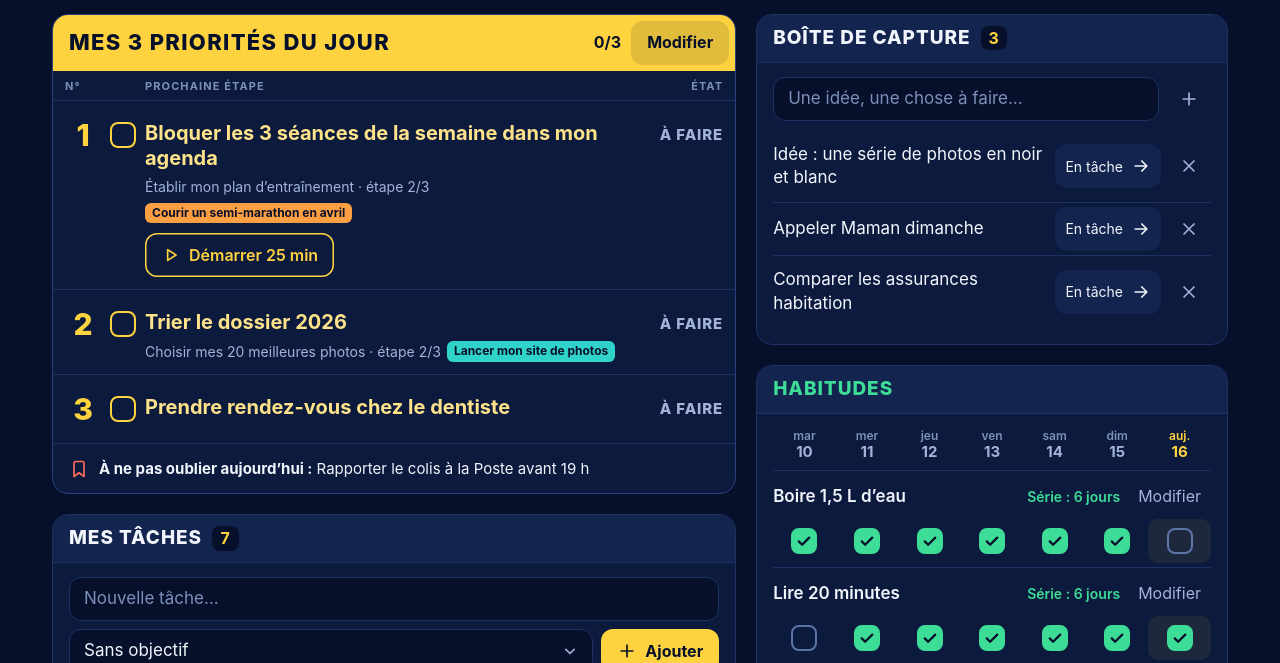
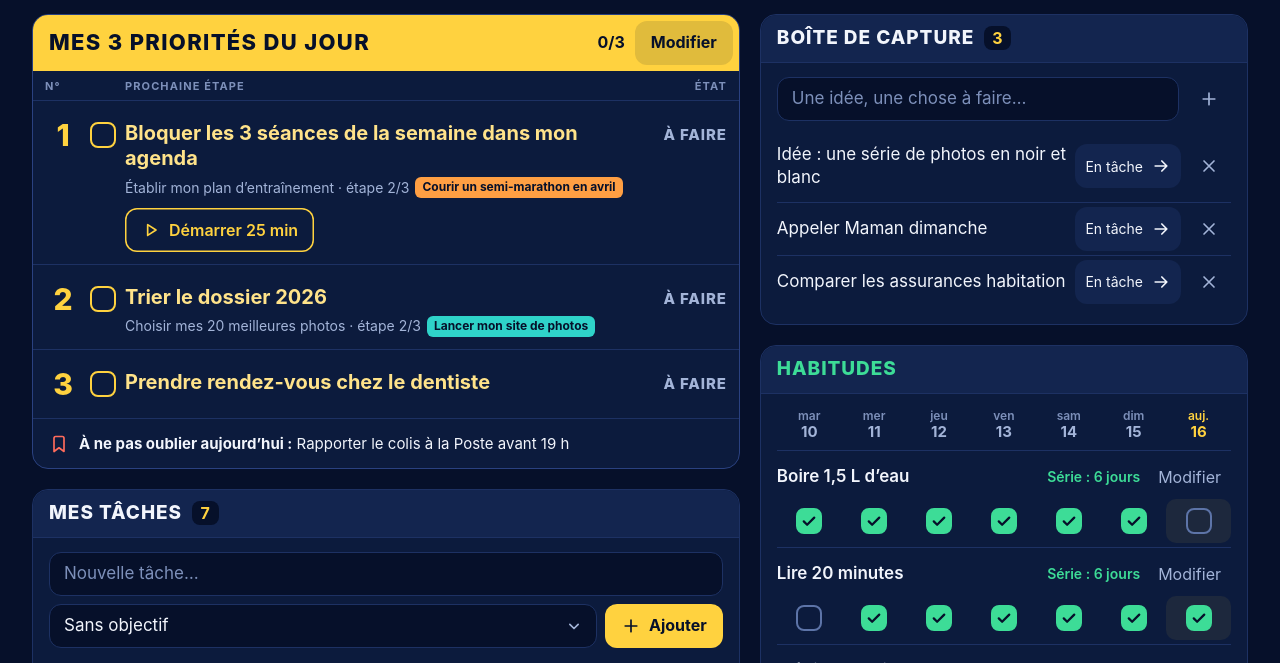
Before and after one commit to rojujunhio/tableau-de-bord, a plain HTML site: page index.html in a window 1280 px wide. Shown: the part 411-1074 px from the top of the page. Drawn offline with Linux system fonts and the light colour scheme.

Commit message:
Add files via upload

```diff
--- a/index.html
+++ b/index.html
@@ -54,8 +54,9 @@
   .chiffre { font-family: var(--tableau); font-weight: 700; font-variant-numeric: tabular-nums; letter-spacing: 0.01em; }
 
   /* ---------- Structure ---------- */
+  html, body { min-height: 100%; }
   .page {
-    max-width: 1240px; margin: 0 auto;
+    width: 100%; margin: 0;
     padding: 0 calc(env(safe-area-inset-right) + 16px) calc(env(safe-area-inset-bottom) + 40px) calc(env(safe-area-inset-left) + 16px);
   }
   .colonnes { display: grid; gap: 16px; }
```
